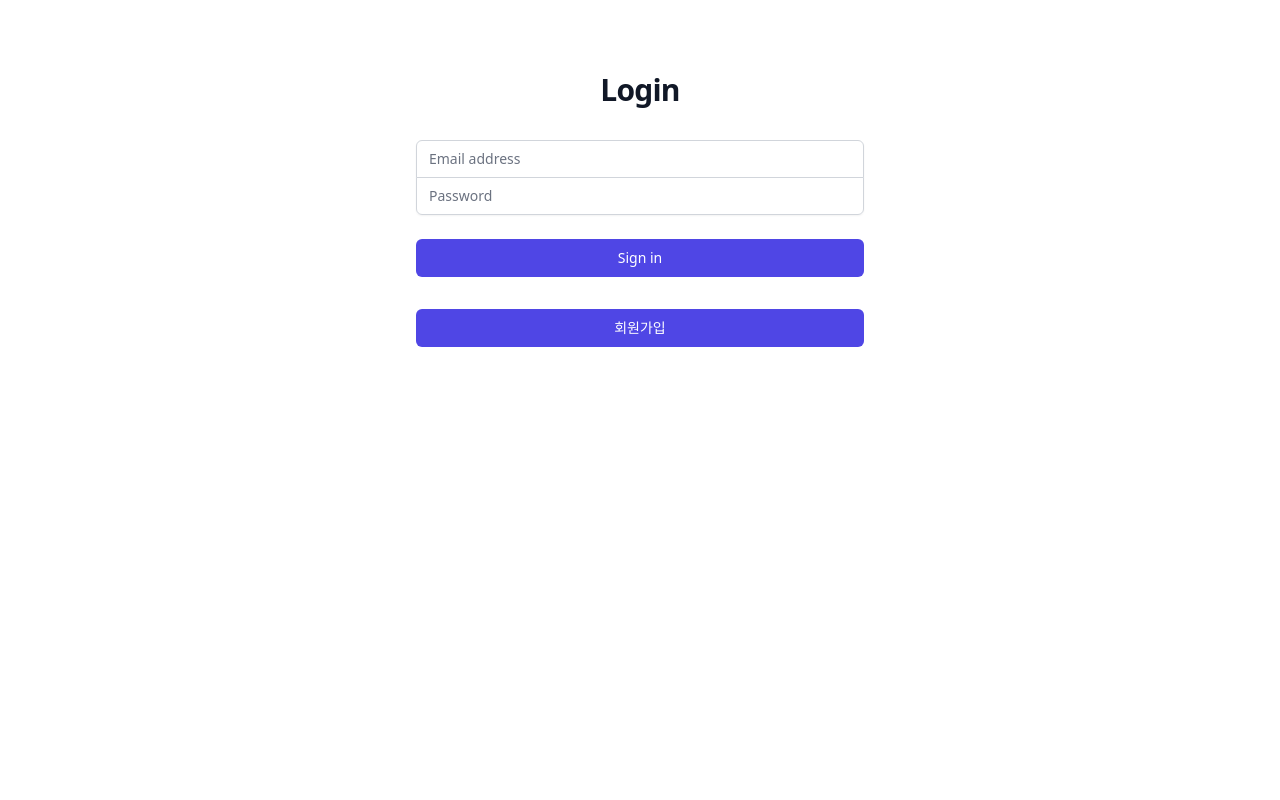
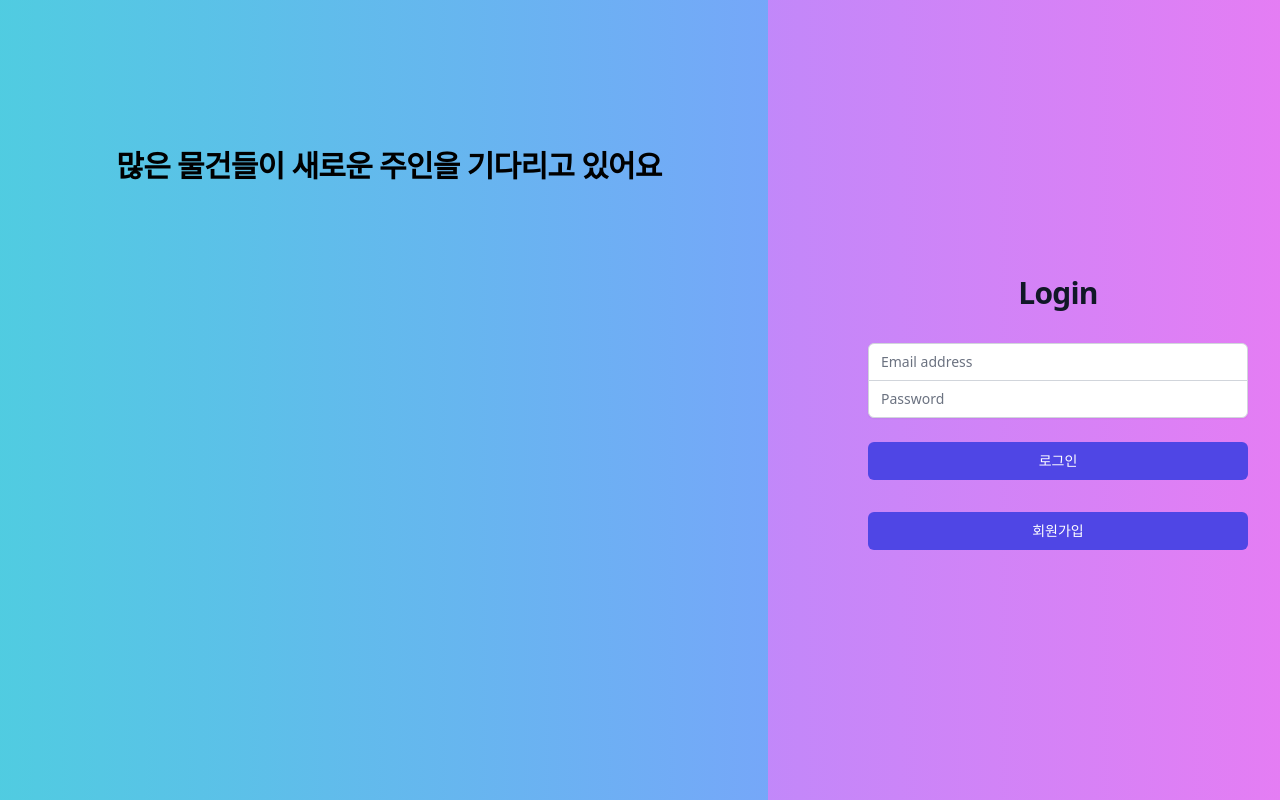
Before and after one commit to Jungle-Market/Server, a Flask app: page /signin in a window 1280 px wide. Run offline with Flask 2, Linux system fonts and the light colour scheme; data that the repository does not hold is empty; some libraries are stand-ins or nearby versions.

Commit message:
chore : 로그인 페이지 사진과 배경 추가

```diff
--- a/app.py
+++ b/app.py
@@ -31,6 +31,8 @@ def home():
 
 @app.route('/signin', methods=['POST', 'GET'])
 def signin():
+    db_items = market_db.items.find().sort([('_id', -1)]).limit(3)
+
     if request.method == 'POST':
         id = request.form['id']
         pw = request.form['pw']
@@ -40,9 +42,9 @@ def signin():
             session['id'] = id
             return redirect(url_for('home'))
         else :
-            return render_template("signin.html", login_success = False)
+            return render_template("signin.html", login_success = False, items=db_items)
     else:
-        return render_template("signin.html")
+        return render_template("signin.html", items=db_items)
 
 
 @app.route('/logout')
--- a/templates/signin.html
+++ b/templates/signin.html
@@ -2,9 +2,27 @@
 <html lang="en">
   <head>
     <meta charset="UTF-8" />
-    <meta name="viewport" content="width=device-width, initial-scale=1.0">
+    <meta name="viewport" content="width=device-width, initial-scale=1.0" />
     <script src="https://cdn.tailwindcss.com"></script>
-
+    <style>
+      #login-form {
+        top: 50%;
+        left: 50%;
+        padding-left: 100px;
+      }
+      #img-form {
+        top: 50%;
+        left: 50%;
+        height: 100%;
+        text-align: center;
+        padding-left: 10px;
+        padding-top: 100px;
+      }
+      html,
+      body {
+        height: 100%;
+      }
+    </style>
   </head>
   <body>
     {% if login_success == False %}
@@ -13,35 +31,95 @@
     </p>
     {% endif %}
 
-    <div class="flex min-h-full items-center justify-center py-12 px-4 sm:px-6 lg:px-8">
+    <div
+      id="img-form"
+      class="bg-white bg-gradient-to-r from-cyan-500/70 to-blue-500/70"
+      style="float: left; width: 60%; height: 100%"
+    >
+      <div class="pt-6">
+        <!-- Image gallery -->
+        <h2
+          class="mt-6 text-center text-3xl font-bold tracking-tight text-black-300"
+        >
+          많은 물건들이 새로운 주인을 기다리고 있어요
+        </h2>
+        <div
+          class="mt-40 mx-auto mt-6 max-w-2xl sm:px-6 lg:grid lg:max-w-7xl lg:grid-cols-3 lg:gap-x-8 lg:px-8"
+        >
+          {% for item in items %}
+          <div
+            class="aspect-w-3 aspect-h-4 hidden overflow-hidden rounded-lg lg:block"
+          >
+            <img src={{ url_for('static',filename=item.url) }} class="transition
+            ease-in-out h-full w-full object-cover object-center
+            group-hover:opacity-75 hover:-translate-y-1 hover:scale-110" />
+          </div>
+          {% endfor %}
+
+        </div>
+      </div>
+    </div>
+
+    <div
+      id="login-form"
+      class="flex min-h-full items-center py-12 px-4 sm:px-6 lg:px-8 bg-gradient-to-r from-purple-500/70 to-fuchsia-500/70"
+      style="float: left; width: 40%"
+    >
       <div class="w-full max-w-md space-y-8">
         <div>
-          <h2 class="mt-6 text-center text-3xl font-bold tracking-tight text-gray-900">Login</h2>
+          <h2
+            class="mt-6 text-center text-3xl font-bold tracking-tight text-gray-900"
+          >
+            Login
+          </h2>
         </div>
 
         <form class="mt-8 space-y-6" action="signin" method="POST">
-          <input type="hidden" name="remember" value="true">
+          <input type="hidden" name="remember" value="true" />
           <div class="-space-y-px rounded-md shadow-sm">
             <div>
               <label for="email-address" class="sr-only">Email address</label>
-              <input id="email-address" name="id" type="email" required class="relative block w-full appearance-none rounded-none rounded-t-md border border-gray-300 px-3 py-2 text-gray-900 placeholder-gray-500 focus:z-10 focus:border-indigo-500 focus:outline-none focus:ring-indigo-500 sm:text-sm" placeholder="Email address">
+              <input
+                id="email-address"
+                name="id"
+                type="email"
+                required
+                class="relative block w-full appearance-none rounded-none rounded-t-md border border-gray-300 px-3 py-2 text-gray-900 placeholder-gray-500 focus:z-10 focus:border-indigo-500 focus:outline-none focus:ring-indigo-500 sm:text-sm"
+                placeholder="Email address"
+              />
             </div>
 
             <div>
               <label for="password" class="sr-only">Password</label>
-              <input id="password" name="pw" type="password" required class="relative block w-full appearance-none rounded-none rounded-b-md border border-gray-300 px-3 py-2 text-gray-900 placeholder-gray-500 focus:z-10 focus:border-indigo-500 focus:outline-none focus:ring-indigo-500 sm:text-sm" placeholder="Password">
+              <input
+                id="password"
+                name="pw"
+                type="password"
+                required
+                class="relative block w-full appearance-none rounded-none rounded-b-md border border-gray-300 px-3 py-2 text-gray-900 placeholder-gray-500 focus:z-10 focus:border-indigo-500 focus:outline-none focus:ring-indigo-500 sm:text-sm"
+                placeholder="Password"
+              />
             </div>
           </div>
 
           <div>
-            <button type="submit" class="group relative flex w-full justify-center rounded-md border border-transparent bg-indigo-600 py-2 px-4 text-sm font-medium text-white hover:bg-indigo-700 focus:outline-none focus:ring-2 focus:ring-indigo-500 focus:ring-offset-2"> Sign in </button>
+            <button
+              type="submit"
+              class="group relative flex w-full justify-center rounded-md border border-transparent bg-indigo-600 py-2 px-4 text-sm font-medium text-white hover:bg-indigo-700 focus:outline-none focus:ring-2 focus:ring-indigo-500 focus:ring-offset-2"
+            >
+              로그인
+            </button>
           </div>
         </form>
 
-        <button onclick="location.href = '/signup'" type="button" class="group relative flex w-full justify-center rounded-md border border-transparent bg-indigo-600 py-2 px-4 text-sm font-medium text-white hover:bg-indigo-700 focus:outline-none focus:ring-2 focus:ring-indigo-500 focus:ring-offset-2">회원가입</button>
+        <button
+          onclick="location.href = '/signup'"
+          type="button"
+          class="group relative flex w-full justify-center rounded-md border border-transparent bg-indigo-600 py-2 px-4 text-sm font-medium text-white hover:bg-indigo-700 focus:outline-none focus:ring-2 focus:ring-indigo-500 focus:ring-offset-2"
+        >
+          회원가입
+        </button>
       </div>
     </div>
-
-
   </body>
 </html>
```
